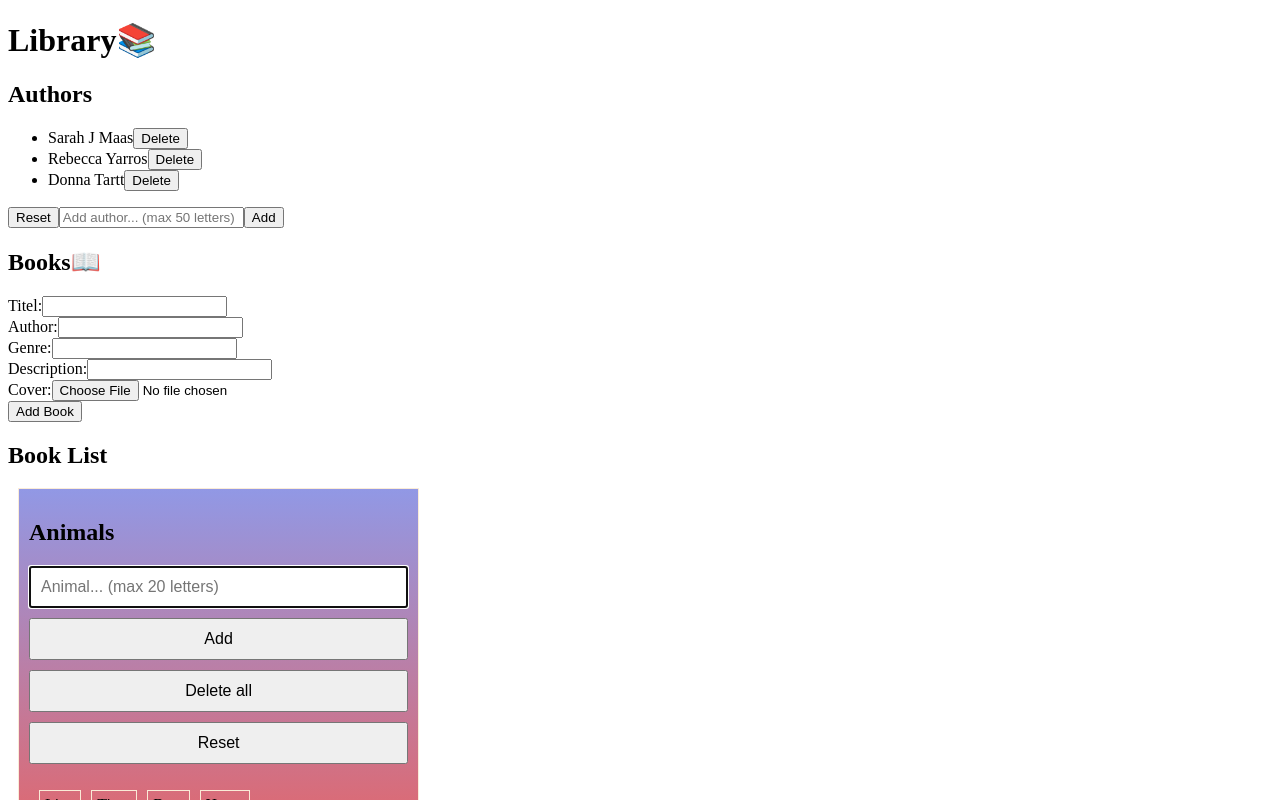
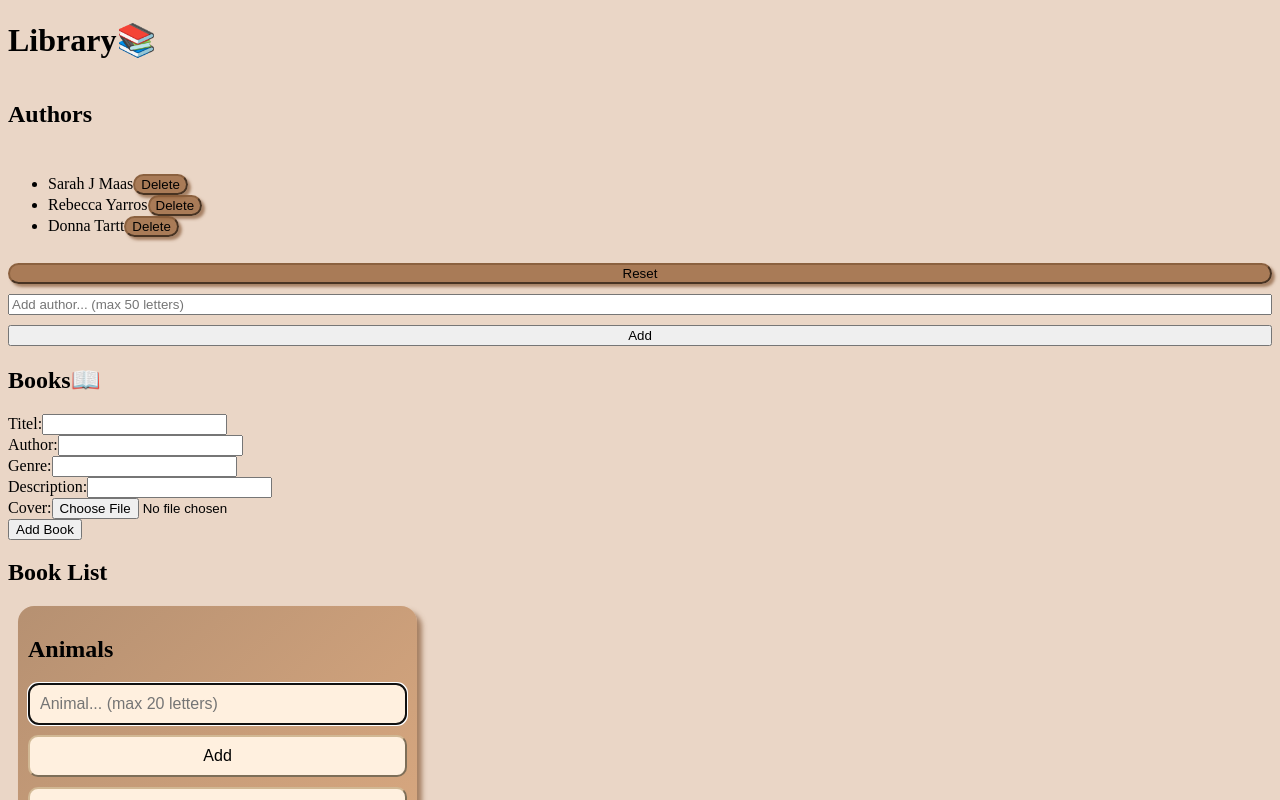
Before and after one commit to Stephaniebaard/Library, a React (Vite) app: page / in a window 1280 px wide. Shown: the top 800 px of the page. Built offline with nearby package versions, Linux system fonts and the light colour scheme.

Commit message:
Added some scss

```diff
--- a/src/components/Buttons/Button.scss
+++ b/src/components/Buttons/Button.scss
@@ -0,0 +1,6 @@
+.Button{
+    background-color: rgba(151, 100, 58, 0.79);
+    border-radius: 1rem;
+    box-shadow: 3px 3px 3px rgba(147, 105, 73, 0.79);
+    border-color: rgba(132, 90, 58, 0.79);
+}
--- a/src/index.scss
+++ b/src/index.scss
@@ -0,0 +1,3 @@
+body{
+    background-color: rgb(234, 214, 198);
+}
--- a/src/widget/AnimalList/AnimalList.scss
+++ b/src/widget/AnimalList/AnimalList.scss
@@ -1,8 +1,10 @@
 .AnimalListDiv {
-  background: linear-gradient(#9198e5, #e66465);
+  background: linear-gradient(to bottom right,rgba(168, 126, 91, 0.79),rgba(220, 161, 112, 0.79));
   min-width: 25%;
   max-width: 30%;
-  border: antiquewhite 1px solid;
+  border-radius: 1rem;
+  box-shadow: 5px 5px 5px rgba(147, 105, 73, 0.79);
+
   padding: 10px;
   margin: 10px;
   display: flex;
@@ -37,6 +39,9 @@
 .AnimalInput input,
 .AnimalInput button {
   width: 100%;
+  background-color: rgb(255, 240, 223);
+  border-color: rgb(209, 184, 148);
+  border-radius: 10px;
   padding: 10px;
   font-size: 1rem;
   box-sizing: border-box;
--- a/src/widget/AuthorList/AuthorList.scss
+++ b/src/widget/AuthorList/AuthorList.scss
@@ -0,0 +1,10 @@
+
+.AuthorListDiv{
+    display: flex;
+    flex-direction: column;
+    gap: 10px;
+}
+.AuthorList{
+  display: flex;
+  flex-wrap: wrap;
+}
--- a/src/widget/AuthorList/AuthorList.tsx
+++ b/src/widget/AuthorList/AuthorList.tsx
@@ -22,9 +22,9 @@ export default function AuthorList() {
   };
 
   return (
-    <div className='AuthorList'>
+    <div className='AuthorListDiv'>
       <h2>Authors</h2>
-      <ul>
+      <ul className='AthorList'>
         {Author.map((author, index) => (
           <AuthorLiItem
             key={`${index}-${author}`}
--- a/src/widget/BookBox/BookBox.tsx
+++ b/src/widget/BookBox/BookBox.tsx
@@ -1,5 +1,6 @@
 import React, { useState } from 'react';
 import BookForm from "./BookFom/BookForm";
+import './BookBox.scss';
 
 interface Book {
   title: string;
@@ -18,7 +19,7 @@ const BookBox: React.FC = () => {
   };
 
   return (
-    <div>
+    <div className='BookBoxDiv'>
       <h2>Books📖</h2>
       <BookForm onSubmit={handleBookSubmit} />
       <h2>Book List</h2>
--- a/src/widget/BookBox/BookFom/BookForm.tsx
+++ b/src/widget/BookBox/BookFom/BookForm.tsx
@@ -1,4 +1,5 @@
 import React, { useState } from 'react';
+import './BookForm.scss';
 
 interface Book {
   title: string;
```
